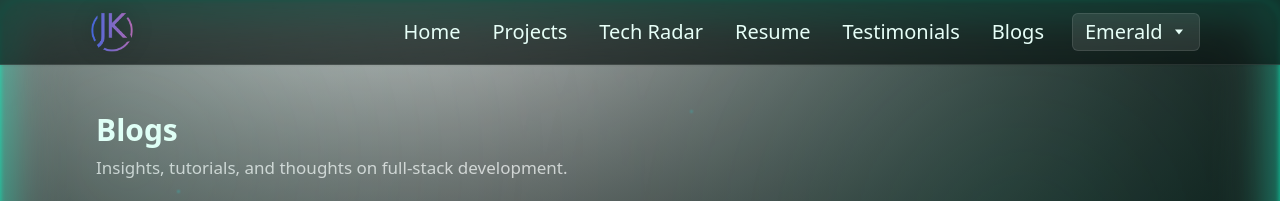
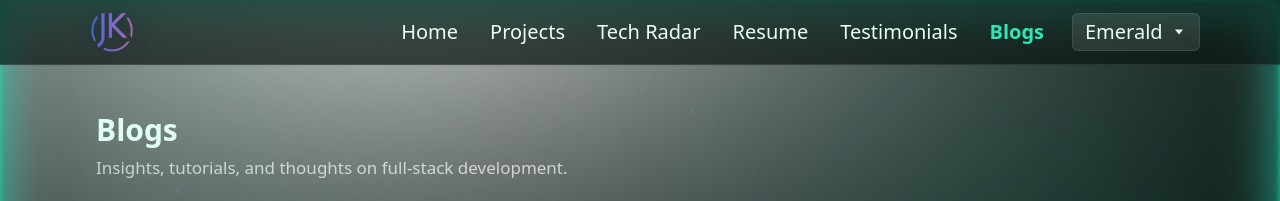
Before and after one commit to jkjitendra/jitendra-portfolio, a Next.js app: page /blogs in a window 1280 px wide. Shown: the top 201 px of the page. Built offline with nearby package versions, Linux system fonts and the light colour scheme.

Commit message:
feat(header): refactor navigation links to use NAV_LINKS array for improved maintainability and active state handling

```diff
--- a/components/Header.tsx
+++ b/components/Header.tsx
@@ -4,11 +4,33 @@ import Link from "next/link";
 import Image from "next/image";
 import { useEffect, useRef, useState } from "react";
 import ThemeSwitcher from "./ThemeSwitcher";
+import { usePathname } from "next/navigation";
+
+
+type NavItem = { href: `/${string}` | "/"; label: string };
+
+const NAV_LINKS = [
+  { href: "/", label: "Home" },
+  { href: "/projects", label: "Projects" },
+  { href: "/tech-radar", label: "Tech Radar" },
+  { href: "/resume", label: "Resume" },
+  { href: "/testimonials", label: "Testimonials" },
+  { href: "/blogs", label: "Blogs" },
+] as const satisfies readonly NavItem[];
+
 
 export default function Header() {
   const [scrolled, setScrolled] = useState(false);
   const [open, setOpen] = useState(false);
   const panelRef = useRef<HTMLDivElement>(null);
+
+  const pathname = usePathname();
+
+  /** Active-state Helper*/
+  const isActive = (href: NavItem["href"]): boolean => {
+    if (href === "/") return pathname === "/";
+    return pathname?.startsWith(href) ?? false;
+  };
 
   /** Centralized close handler (prevents aria-hidden warning) */
   const closeMenu = () => {
@@ -74,12 +96,20 @@ export default function Header() {
 
         {/* MIDDLE: Nav pushed to the right */}
         <nav className="hidden md:flex ml-auto items-center gap-6 lg:gap-8 text-[14px] md:text-[16px] lg:text-[18px] xl:text-[20px] leading-6">
-          <Link href="/" className="hover:text-[rgb(var(--accentAlt))]">Home</Link>
-          <Link href="/projects" className="hover:text-[rgb(var(--accentAlt))]">Projects</Link>
-          <Link href="/tech-radar" className="hover:text-[rgb(var(--accentAlt))]">Tech Radar</Link>
-          <Link href="/resume" className="hover:text-[rgb(var(--accentAlt))]">Resume</Link>
-          <Link href="/testimonials" className="hover:text-[rgb(var(--accentAlt))]">Testimonials</Link>
-          <Link href="/blogs" className="hover:text-[rgb(var(--accentAlt))]">Blogs</Link>
+          {NAV_LINKS.map(({ href, label }) => (
+            <Link
+              key={href}
+              href={href}
+              className={`transition-colors ${
+                isActive(href)
+                  ? "text-[rgb(var(--accentAlt))] font-semibold"
+                  : "hover:text-[rgb(var(--accentAlt))]"
+              }`}
+              aria-current={isActive(href) ? "page" : undefined}
+            >
+              {label}
+            </Link>
+          ))}
         </nav>
 
         {/* RIGHT: Theme switcher on desktop */}
@@ -122,17 +152,36 @@ export default function Header() {
           role="dialog" aria-modal="true"
         >
           <div className="px-5 pt-[0.5rem] pb-[1rem] border-b border-white/10 flex items-center justify-between mobile-menu-header">
-            <Link onClick={closeMenu} href="/" className="rounded-md px-3 py-2 hover:bg-white/10 text-white font-medium">Home</Link>
+            <Link
+              onClick={closeMenu}
+              href="/"
+              className={`rounded-md px-3 py-2 hover:bg-white/10 text-white font-medium ${
+                isActive("/") ? "bg-white/20 text-[rgb(var(--accentAlt))]" : ""
+              }`}
+              aria-current={isActive("/") ? "page" : undefined}
+            >
+              Home
+            </Link>
             <button aria-label="Close menu" onClick={closeMenu} className="inline-flex h-9 w-9 items-center justify-center rounded-md border border-white/10 bg-white/10">
               <svg width="18" height="18" viewBox="0 0 24 24" fill="currentColor"><path d="M18.3 5.7 12 12l6.3 6.3-1.4 1.4L10.6 13.4 4.3 19.7 2.9 18.3 9.2 12 2.9 5.7 4.3 4.3l6.3 6.3 6.3-6.3z" /></svg>
             </button>
           </div>
           <nav className="flex flex-col gap-1 p-4 text-base mobile-menu-nav">
-            <Link onClick={closeMenu} href="/projects" className="mobile-menu-item rounded-md px-3 py-2 hover:bg-white/10">Projects</Link>
-            <Link onClick={closeMenu} href="/tech-radar" className="mobile-menu-item rounded-md px-3 py-2 hover:bg-white/10">Tech Radar</Link>
-            <Link onClick={closeMenu} href="/resume" className="mobile-menu-item rounded-md px-3 py-2 hover:bg-white/10">Resume</Link>
-            <Link onClick={closeMenu} href="/testimonials" className="mobile-menu-item rounded-md px-3 py-2 hover:bg-white/10">Testimonials</Link>
-            <Link onClick={closeMenu} href="/blogs" className="mobile-menu-item rounded-md px-3 py-2 hover:bg-white/10">Blogs</Link>
+            {NAV_LINKS.filter((l) => l.href !== "/").map(({ href, label }) => (
+              <Link
+                key={href}
+                onClick={closeMenu}
+                href={href}
+                className={`mobile-menu-item rounded-md px-3 py-2 transition-colors ${
+                  isActive(href)
+                    ? "bg-white/20 font-semibold text-[rgb(var(--accentAlt))]"
+                    : "hover:bg-white/10"
+                }`}
+                aria-current={isActive(href) ? "page" : undefined}
+              >
+                {label}
+              </Link>
+            ))}
           </nav>
         </div>
       </div>
```
